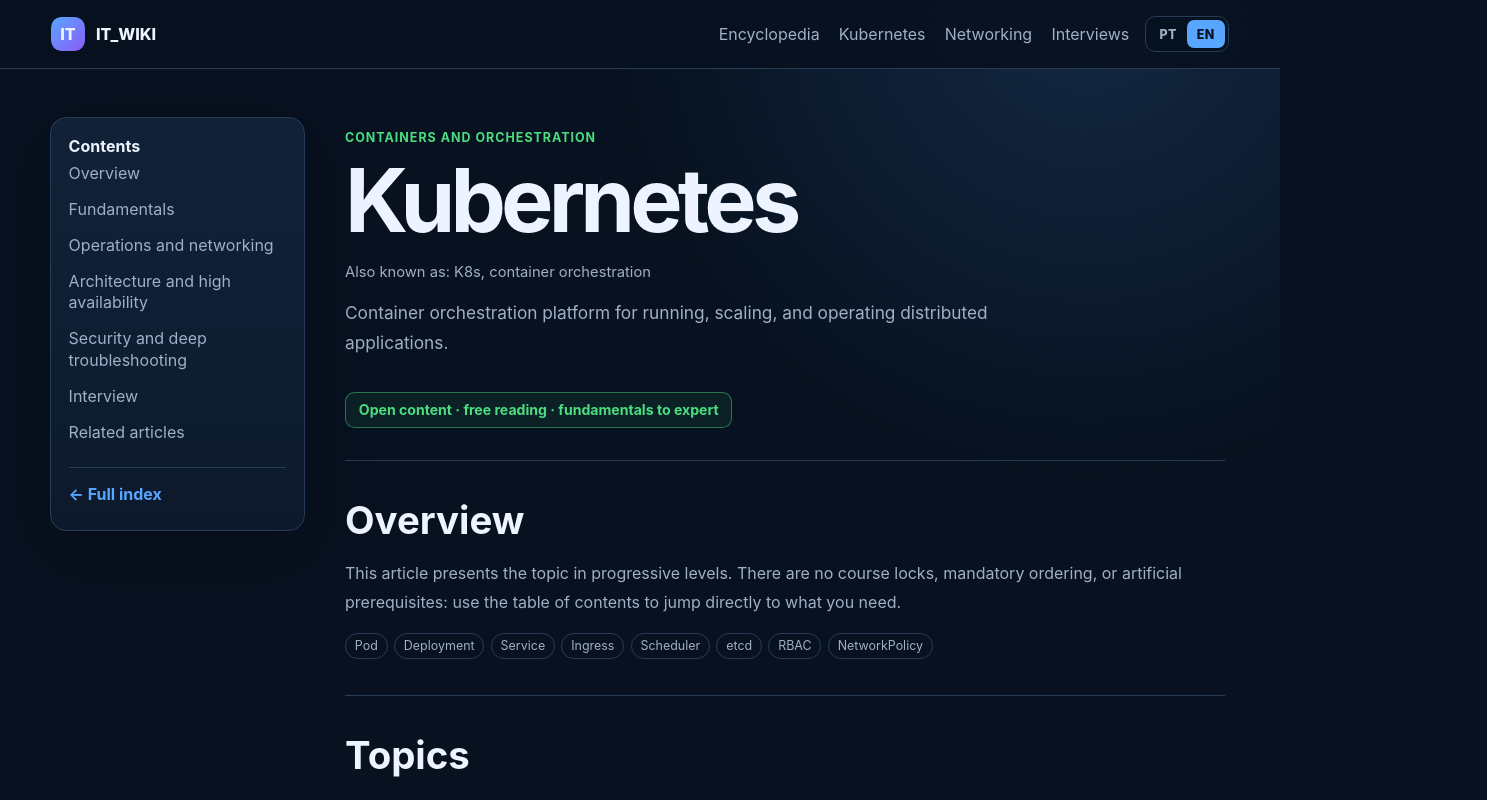
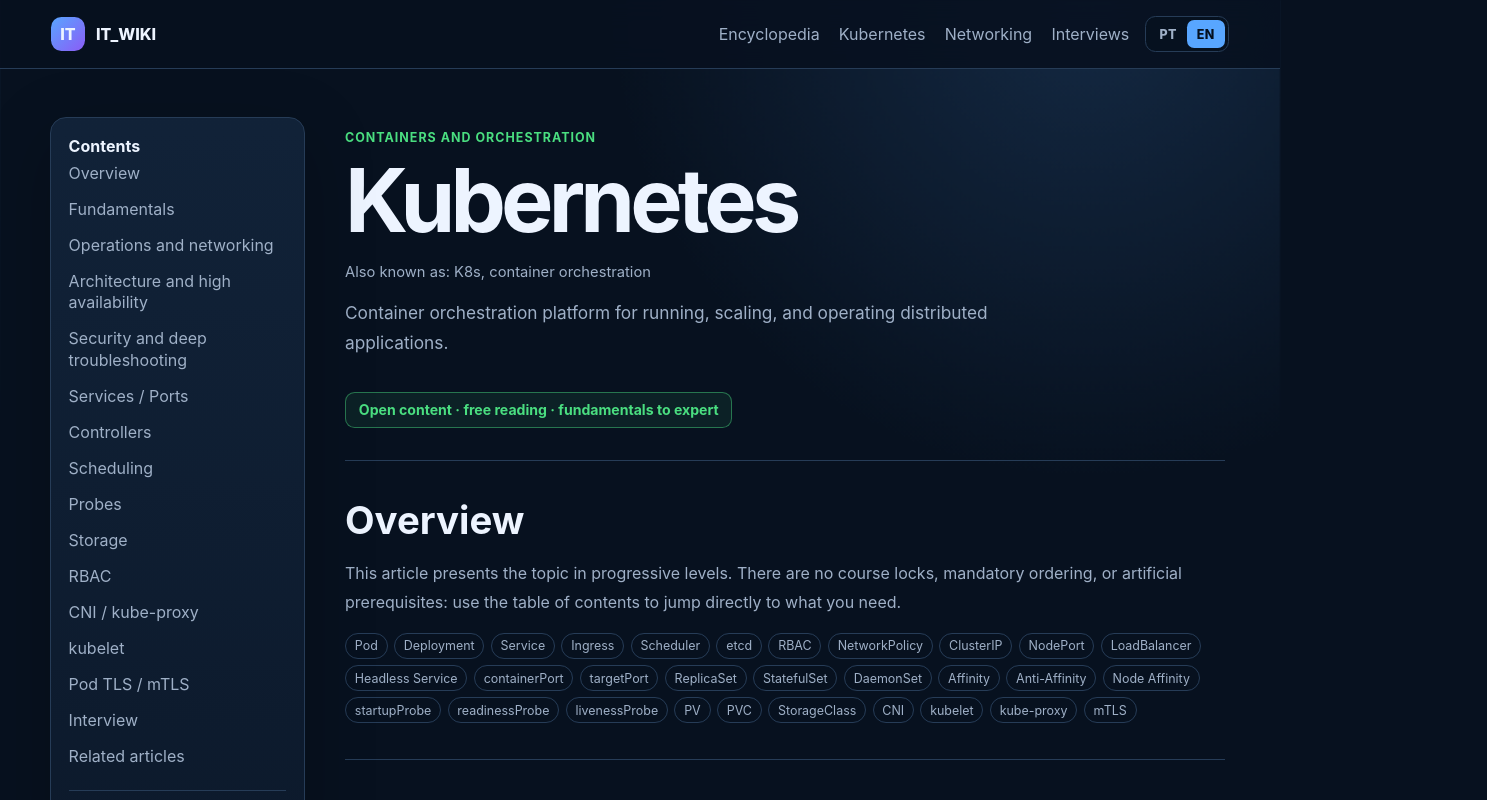
Before and after one commit to josecarlosjr/it_wiki, a Next.js app: page /wiki/kubernetes in a window 1280 px wide. Shown: the top 800 px of the page, 1487 px wide, since content can reach past the window. Built offline with nearby package versions, Linux system fonts and the light colour scheme.

Commit message:
feat: integrar guia aprofundado de Kubernetes

```diff
--- a/components/wiki-article-view.tsx
+++ b/components/wiki-article-view.tsx
@@ -13,6 +13,7 @@
 import { VmwareObservabilityReference } from './vmware-observability-reference';
 import { DistributedDataReference } from './distributed-data-reference';
 import { SecurityReference } from './security-reference';
+import { KubernetesDeepDiveReference } from './kubernetes-deep-dive-reference';
 
 type Props = {
   articlePt: WikiArticle;
@@ -22,6 +23,7 @@
 };
 
 const supplementalConcepts: Record<string, string[]> = {
+  kubernetes: ['ClusterIP', 'NodePort', 'LoadBalancer', 'Headless Service', 'containerPort', 'targetPort', 'ReplicaSet', 'StatefulSet', 'DaemonSet', 'Affinity', 'Anti-Affinity', 'Node Affinity', 'startupProbe', 'readinessProbe', 'livenessProbe', 'PV', 'PVC', 'StorageClass', 'CNI', 'kubelet', 'kube-proxy', 'mTLS'],
   'sistemas-distribuidos': ['API', 'HTTP/gRPC', 'Messaging', 'Caching', 'Latency', 'Throughput', 'Concurrency', 'Backpressure', 'Retry', 'Circuit Breaker', 'Load Shedding', 'Sharding'],
   kafka: ['ISR', 'acks', 'min.insync.replicas', 'Consumer Lag', 'Batching', 'Compression', 'Idempotent Producer', 'Transactions', 'Hot Partition'],
   redis: ['Cache-aside', 'Eviction', 'Sentinel', 'Pipelining', 'Cache Stampede', 'Hot Key', 'Replication Lag', 'maxmemory'],
@@ -43,6 +45,15 @@
         <strong>{t('Conteúdo', 'Contents')}</strong>
         <a href="#visao-geral">{t('Visão geral', 'Overview')}</a>
         {article.sections.map((section) => <a href={`#${section.id}`} key={section.id}>{section.title}</a>)}
+        {article.slug === 'kubernetes' ? <a href="#k8s-services">Services / Ports</a> : null}
+        {article.slug === 'kubernetes' ? <a href="#k8s-controllers">Controllers</a> : null}
+        {article.slug === 'kubernetes' ? <a href="#k8s-scheduling">Scheduling</a> : null}
+        {article.slug === 'kubernetes' ? <a href="#k8s-probes">Probes</a> : null}
+        {article.slug === 'kubernetes' ? <a href="#k8s-storage">Storage</a> : null}
+        {article.slug === 'kubernetes' ? <a href="#k8s-rbac">RBAC</a> : null}
+        {article.slug === 'kubernetes' ? <a href="#k8s-networking-deep">CNI / kube-proxy</a> : null}
+        {article.slug === 'kubernetes' ? <a href="#k8s-kubelet">kubelet</a> : null}
+        {article.slug === 'kubernetes' ? <a href="#k8s-pod-tls">Pod TLS / mTLS</a> : null}
         {article.slug === 'docker' ? <a href="#dockerfile-examples">{t('Exemplos de Dockerfile', 'Dockerfile examples')}</a> : null}
         {article.slug === 'linux' ? <a href="#linux-commands">{t('Comandos avançados', 'Advanced commands')}</a> : null}
         {article.slug === 'redes' ? <a href="#network-vpn">VPN</a> : null}
@@ -68,7 +79,7 @@
         {article.slug === 'redis' ? <a href="#redis-reference">Redis {t('em produção', 'in production')}</a> : null}
         {article.slug === 'seguranca' ? <a href="#security-tls">TLS 1.3</a> : null}
         {article.slug === 'seguranca' ? <a href="#security-firewalls">Firewalls</a> : null}
-        {article.slug === 'seguranca' ? <a href="#security-proxies">{t('Proxy / Reverse Proxy', 'Proxy / Reverse Proxy')}</a> : null}
+        {article.slug === 'seguranca' ? <a href="#security-proxies">Proxy / Reverse Proxy</a> : null}
         {article.slug === 'seguranca' ? <a href="#security-identity">Identity</a> : null}
         <a href="#relacionados">{t('Artigos relacionados', 'Related articles')}</a>
         <Link className="back-link" href="/wiki/">← {t('Índice completo', 'Full index')}</Link>
@@ -100,6 +111,7 @@
           interviewQuestionsEn={articleEn.interviewQuestions}
         />
 
+        {article.slug === 'kubernetes' ? <KubernetesDeepDiveReference /> : null}
         {article.slug === 'docker' ? <DockerfileExamples /> : null}
         {article.slug === 'linux' ? <LinuxCommandReference /> : null}
         {article.slug === 'redes' ? <NetworkReference /> : null}
```
